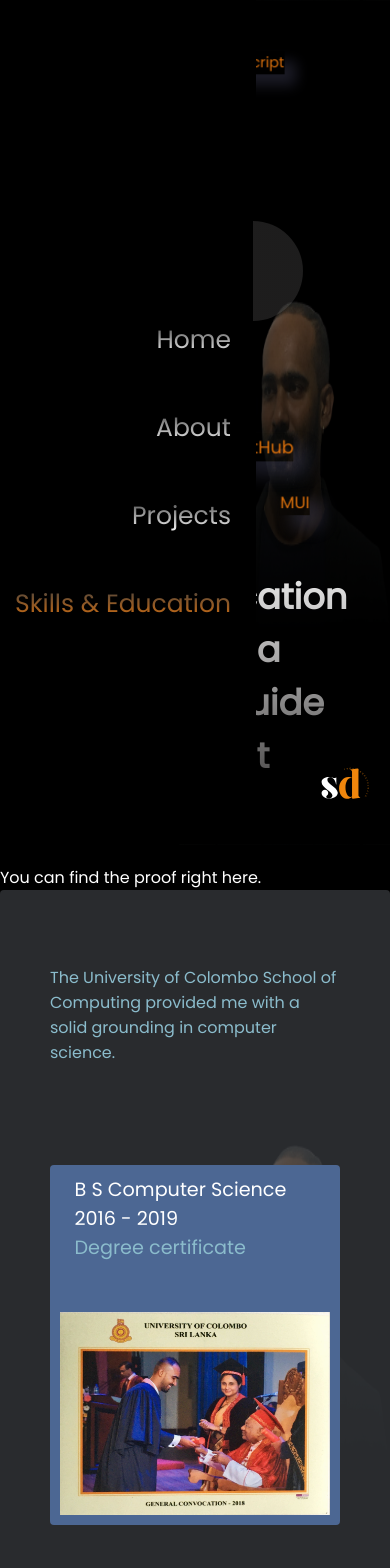
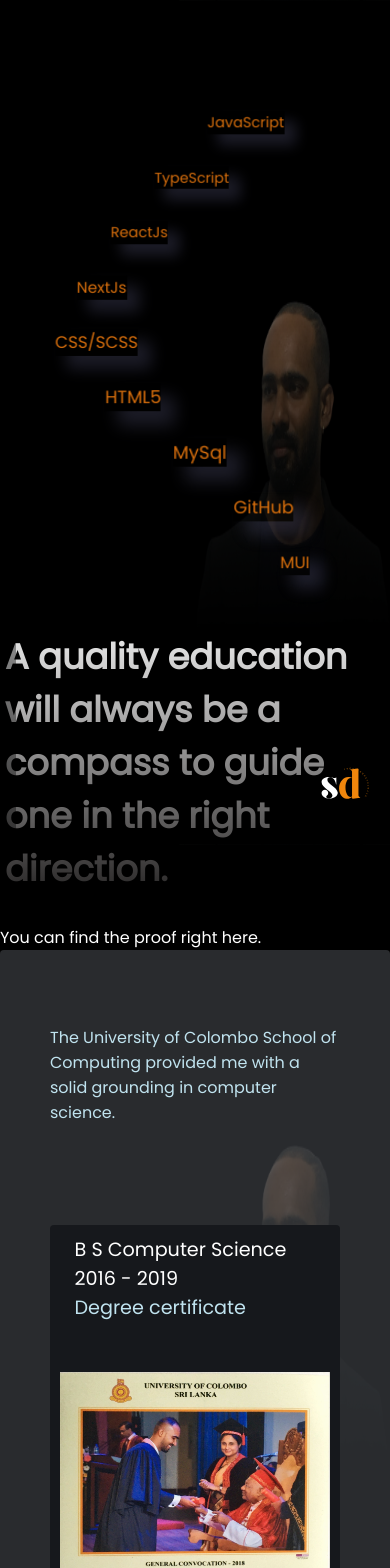
Before and after one commit to shehan-sandaruwan/shehan-portfolio, a Next.js app: page /skills in a window 390 px wide. Shown: the top 1568 px of the page. Built offline with nearby package versions, Linux system fonts and the light colour scheme; some icons are missing.

Commit message:
UI issue fixing based on LinkedIn feedback

```diff
--- a/Component/Layout/DefaultLayout.js
+++ b/Component/Layout/DefaultLayout.js
@@ -1,4 +1,4 @@
-import react from "react";
+import react, { useEffect, useRef, useState } from "react";
 import NavBar from "../Navbar";
 import styles from "../../styles/Home.module.scss";
 import Image from "next/image";
@@ -6,6 +6,8 @@ import { loadGetInitialProps } from "next/dist/shared/lib/utils";
 import MyContact from "../MyContact";
 import React from "react";
 import Link from "next/link";
+import { menu } from "react-icons-kit/entypo/menu";
+import { Icon } from "react-icons-kit";
 
 const DefaultLayout = ({
   isActive,
@@ -13,11 +15,30 @@ const DefaultLayout = ({
   children,
   isHideOpener = false,
 }) => {
+  const [isMobile, setIsMobile] = useState(false);
+  const containerRef = useRef(null);
+
+  const onClickMoreMenu = () => {
+    setIsMobile(true);
+  };
+
+  const handleClose = () => {
+    setIsMobile(false);
+  };
+
   return (
     <React.Fragment>
-      <div className="main-container">
+      <div className="main-container" ref={containerRef}>
         <div className="default-layout-container">
-          <NavBar isActive={isActive} isHideOpener={isHideOpener} />
+          <div className={styles.mobileNavIcon} onClick={onClickMoreMenu}>
+            <Icon size={64} icon={menu} />
+          </div>
+          <NavBar
+            isActive={isActive}
+            isShow={isMobile}
+            handleClose={handleClose}
+            width={containerRef?.current?.offsetWidth}
+          />
           {children}
         </div>
         {isShowFooter && (
--- a/Component/Navbar.js
+++ b/Component/Navbar.js
@@ -2,6 +2,8 @@ import React, { useState } from "react";
 import styles from "../styles/NavBar.module.scss";
 import Link from "next/link";
 import Image from "next/image";
+import { cross } from "react-icons-kit/entypo/cross";
+import { Icon } from "react-icons-kit";
 
 const links = [
   {
@@ -32,10 +34,21 @@ const NavBar = (props) => {
       <nav
         className={
           styles.navBarContainer +
-          ` ${props.isActive !== "home" ? styles.showHalf : ""}`
+          ` ${
+            props.isActive !== "home"
+              ? styles.showHalf
+              : props.width <= 576
+              ? styles.showHalf
+              : ""
+          }`
         }
+        data-nav={props.isShow ? "visible" : "invisible"}
       >
-        {!props.isHideOpener && <div className={styles.drawOpener}></div>}
+        {props.isShow && (
+          <div className={styles.crossIcon} onClick={() => props.handleClose()}>
+            <Icon size={32} icon={cross} />
+          </div>
+        )}
         <NavbarHomePage isActive={props.isActive} />
       </nav>
     </React.Fragment>
--- a/pages/_app.js
+++ b/pages/_app.js
@@ -6,6 +6,7 @@ function MyApp({ Component, pageProps }) {
   return (
     <React.Fragment>
       <Head>
+        <title>{"shehan.is"}</title>
         <link rel="shortcut icon" href="/favicon.ico" />
       </Head>
       <Component {...pageProps} />
--- a/styles/Home.module.scss
+++ b/styles/Home.module.scss
@@ -74,6 +74,19 @@ background-color: #000;
   }
 }
 
+.mobileNavIcon{
+  display: none;
+  @include sm() {
+    display: block;
+    position: sticky;
+    top: 0;
+    margin-left: -305px;
+    width: 60px;
+    height: 60px;
+    color: rgb(233 144 12 / 78%);
+  }
+}
+
 @keyframes move-text-color {
   0% {
     bottom: -0.2em;
--- a/styles/NavBar.module.scss
+++ b/styles/NavBar.module.scss
@@ -17,6 +17,7 @@
       left: -180px;
       position: fixed;
       cursor: pointer;
+      justify-content: space-between;
       .navbarLinks{
         align-items: flex-end;
       }
@@ -39,9 +40,13 @@
 }
 
 .showHalf {
-  left: -240px;
+  left: -180px;
   position: fixed;
   cursor: pointer;
+  @include sm() {
+    align-items: center;
+    left: -240px;
+  }
 }
 
 .showHalf {
@@ -52,12 +57,13 @@
 
 .showHalf:hover {
   animation: show-flier 2s ease-in-out  forwards;
+  @include sm() {
+    animation: none;
+  }
 }
 
-.navBarContainer:hover{
-  @include sm() {
-    animation: show-flier 1s linear 1 alternate forwards;
-  }
+.navBarContainer[data-nav="visible"] {
+  animation: show-flier 2s ease-in-out  forwards;
 }
 
 .navbarLinks{
@@ -68,6 +74,7 @@
     font-size: 25px;
     gap: 50px;
 }
+
 .link{
     opacity: 0 ;
     animation: fadeIn 0.75s forwards;
@@ -86,6 +93,17 @@
     -webkit-background-clip: text;
     -webkit-text-fill-color: transparent;
     }
+}
+
+.crossIcon{
+  color: #fff;
+  padding: 5px;
+  border-radius: 50%;
+  background-color: rgba(37, 36, 36, 0.575);
+  align-self: flex-end;
+  cursor: pointer;
+  position: relative;
+  margin-right: 2px;
 }
 
 @keyframes fadeIn {
--- a/styles/Skills.module.scss
+++ b/styles/Skills.module.scss
@@ -113,7 +113,7 @@
     justify-content: space-between;
     width: 100%;
     padding: 10px;
-    background-color: #4C6793;
+    background-color: #16181c;
     border-radius: 4px;
     @include sm() {
         flex-direction: column;
@@ -130,7 +130,7 @@
     align-self: center;
     a {
         font-size: 1em;
-        color: #8BBCCC;
+        color: #c0e3ef;
     }
 }
 
@@ -212,7 +212,7 @@
     border-radius: 4px;
     background-color:rgba(82, 87, 93, 0.5);
     p {
-        color: #8BBCCC;
+        color: #c0e3ef;
         opacity: 0;
     }
 }
--- a/styles/globals.scss
+++ b/styles/globals.scss
@@ -36,7 +36,6 @@ body {
   flex-direction: row;
   align-items: center;
   justify-content: center;
-  padding-bottom: 10%;
   @include sm() {
     flex-direction: column;
     align-items: center;
```
Also changed, not shown: pages/index.js (+1 -9 lines).
